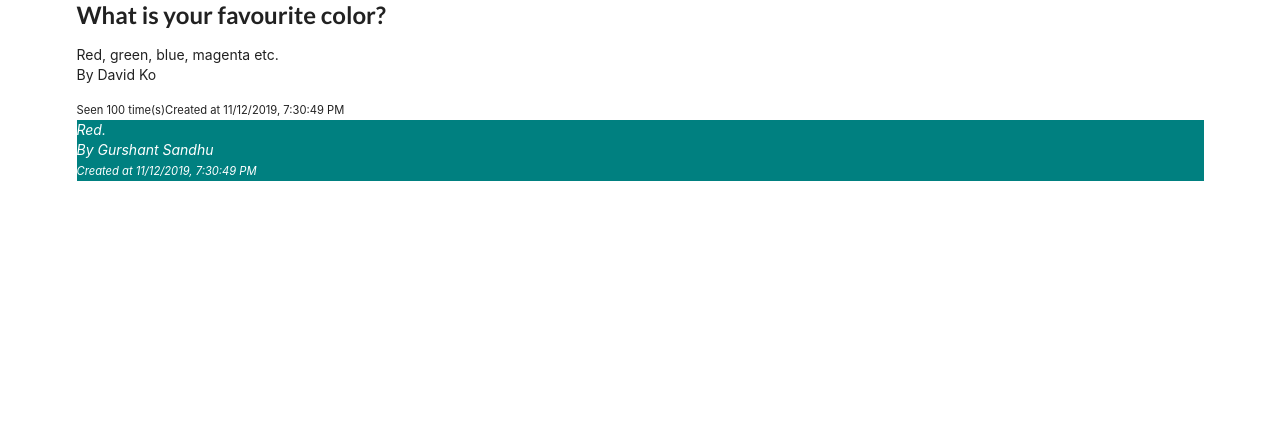
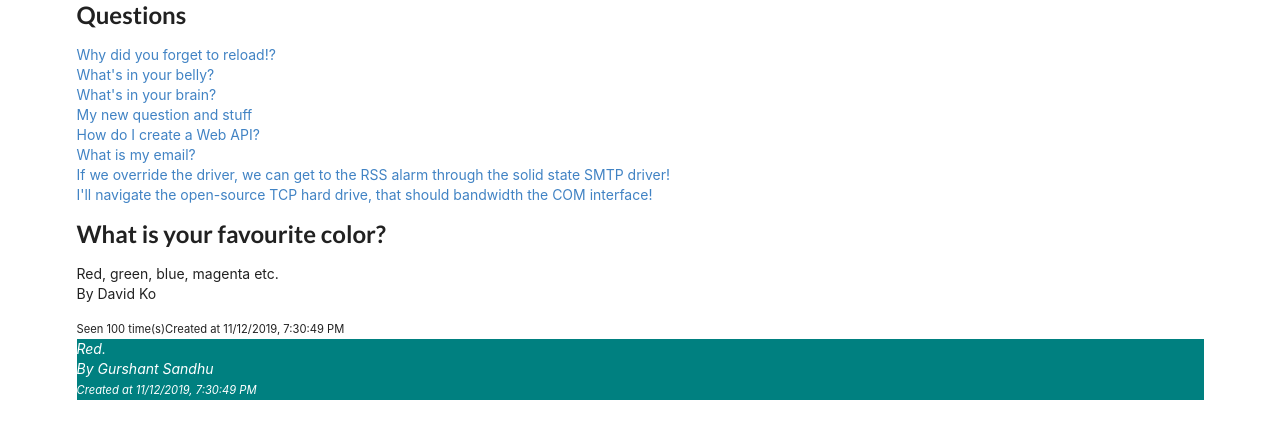
Before and after one commit to CodeCoreYVR/awesome_answers_react_sept_2019, a React (Create React App) app in the folder aw_an_react_sept_2019/: page / in a window 1280 px wide. Shown: the top 438 px of the page. Built offline with nearby package versions, Linux system fonts and the light colour scheme.

Commit message:
Add demo for QuestionIndexPage

```diff
--- a/aw_an_react_sept_2019/src/components/AnswerDetails.js
+++ b/aw_an_react_sept_2019/src/components/AnswerDetails.js
@@ -3,12 +3,10 @@
 import CreatedAtShow from "./CreatedAtShow";
 
 function AnswerDetails(props) {
-  {
-    /*
+  /*
       Using the 'style' property on a base HTML component
       will modify in the style attribute (inline styles.)
      */
-  }
   return (
     <div
       style={{
--- a/aw_an_react_sept_2019/src/components/App.js
+++ b/aw_an_react_sept_2019/src/components/App.js
@@ -1,5 +1,6 @@
 import React from "react";
 
+import { QuestionIndexPage } from "./QuestionIndexPage";
 import QuestionShowPage from "./QuestionShowPage";
 
 // In React application, we create a component that acts
@@ -9,6 +10,7 @@
 function App() {
   return (
     <div className="ui container App">
+      <QuestionIndexPage />
       <QuestionShowPage />
     </div>
   );
--- /dev/null
+++ b/aw_an_react_sept_2019/src/components/QuestionIndexPage.js
@@ -0,0 +1,23 @@
+import React from "react";
+
+import data from "../questionData";
+
+export function QuestionIndexPage(props) {
+  return (
+    <main className="QuestionIndexPage">
+      <h2>Questions</h2>
+      <ul
+        style={{
+          listStyle: "none",
+          paddingLeft: 0
+        }}
+      >
+        {data.map(question => (
+          <li key={question.id}>
+            <a href="">{question.title}</a>
+          </li>
+        ))}
+      </ul>
+    </main>
+  );
+}
--- /dev/null
+++ b/aw_an_react_sept_2019/src/questionData.js
@@ -0,0 +1,69 @@
+export default [
+    {
+        id: 625,
+        title: "Why did you forget to reload!?",
+        body: "Things and things and things",
+        view_count: 0,
+        created_at: "2018-07-24T19:04:28.298Z",
+        updated_at: "2018-07-24T19:04:28.298Z"
+    },
+    {
+        id: 624,
+        title: "What's in your belly?",
+        body: "Stuff, stuff and other stuff",
+        view_count: 0,
+        created_at: "2018-07-24T19:04:11.313Z",
+        updated_at: "2018-07-24T19:04:11.313Z"
+    },
+    {
+        id: 623,
+        title: "What's in your brain?",
+        body: "Stuff, stuff and other stuff",
+        view_count: 0,
+        created_at: "2018-07-24T19:02:46.457Z",
+        updated_at: "2018-07-24T19:02:46.457Z"
+    },
+    {
+        id: 622,
+        title: "My new question and stuff",
+        body: "Ladida ladida lalala",
+        view_count: 0,
+        created_at: "2018-07-24T18:54:32.722Z",
+        updated_at: "2018-07-24T18:54:32.722Z"
+    },
+    {
+        id: 621,
+        title: "How do I create a Web API?",
+        body: "Do this and that, then those things.",
+        view_count: 0,
+        created_at: "2018-07-19T18:38:11.898Z",
+        updated_at: "2018-07-19T18:38:11.898Z"
+    },
+    {
+        id: 620,
+        title: "What is my email?",
+        body: "Put some random text in here",
+        view_count: 4,
+        created_at: "2018-07-18T18:52:56.766Z",
+        updated_at: "2018-07-18T18:55:20.043Z"
+    },
+    {
+        id: 619,
+        title:
+            "If we override the driver, we can get to the RSS alarm through the solid state SMTP driver!",
+        body:
+            "Of course it is happening inside your head, Harry, but why on earth should that mean that it is not real?",
+        view_count: 321,
+        created_at: "2018-07-17T19:28:45.748Z",
+        updated_at: "2018-07-17T19:28:45.748Z"
+    },
+    {
+        id: 618,
+        title:
+            "I'll navigate the open-source TCP hard drive, that should bandwidth the COM interface!",
+        body: "After all this time? Always.",
+        view_count: 9398,
+        created_at: "2018-07-17T19:28:45.691Z",
+        updated_at: "2018-07-17T19:29:28.652Z"
+    }
+];
```
